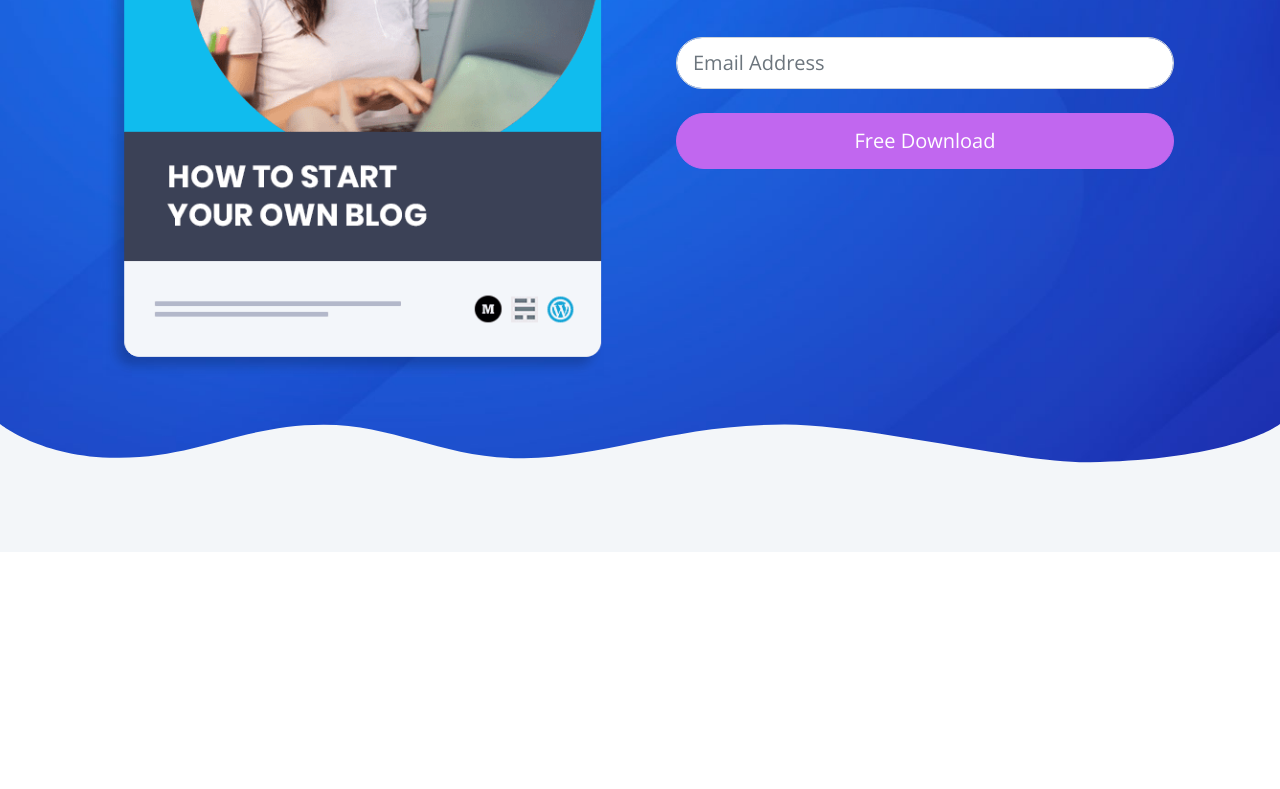
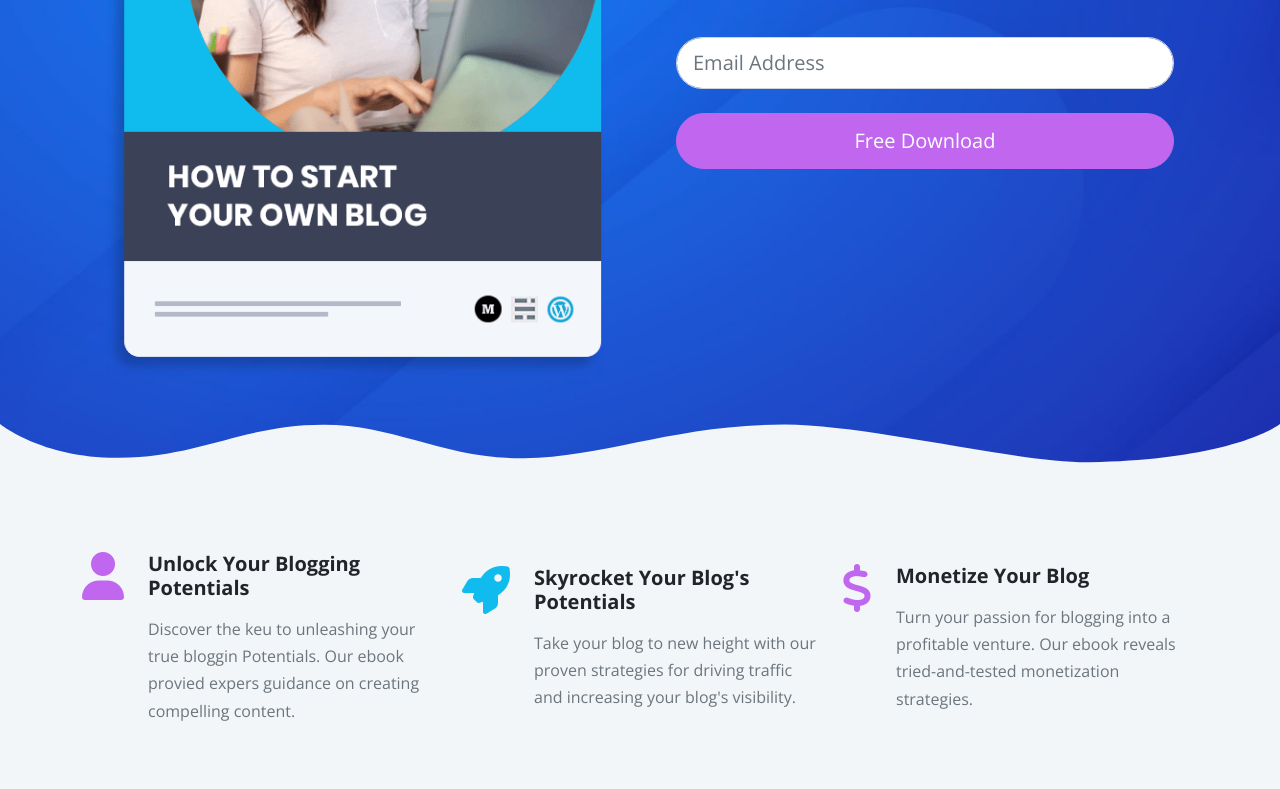
Before and after one commit to codeplan73/ebook-website, a website: page index.html in a window 1280 px wide. Shown: the part 433-1222 px from the top of the page. Before the commit the page ends 985 px from the top, so only its background shows below. Drawn offline with nearby package versions, Linux system fonts and the light colour scheme; files that its build step writes are made by us from their sources.

Commit message:
completed icons section

```diff
--- a/index.html
+++ b/index.html
@@ -124,6 +124,44 @@
       </svg>
     </header>
 
+    <!-- icons -->
+    <section class="icons bg-light pb-5">
+      <div class="container-xl">
+        <div class="row hstack g-4">
+          <div class="col-md-4 d-flex gap-4">
+            <i class="fas fa-user fa-3x text-primary"></i>
+            <div>
+              <h5 class="fw-bold">Unlock Your Blogging Potentials</h5>
+              <p class="text-muted">
+                Discover the keu to unleashing your true bloggin Potentials. Our
+                ebook provied expers guidance on creating compelling content.
+              </p>
+            </div>
+          </div>
+          <div class="col-md-4 d-flex gap-4">
+            <i class="fas fa-rocket fa-3x text-secondary"></i>
+            <div>
+              <h5 class="fw-bold">Skyrocket Your Blog's Potentials</h5>
+              <p class="text-muted">
+                Take your blog to new height with our proven strategies for
+                driving traffic and increasing your blog's visibility.
+              </p>
+            </div>
+          </div>
+          <div class="col-md-4 d-flex gap-4">
+            <i class="fas fa-dollar fa-3x text-primary"></i>
+            <div>
+              <h5 class="fw-bold">Monetize Your Blog</h5>
+              <p class="text-muted">
+                Turn your passion for blogging into a profitable venture. Our
+                ebook reveals tried-and-tested monetization strategies.
+              </p>
+            </div>
+          </div>
+        </div>
+      </div>
+    </section>
+
     <script src="js/bootstrap.bundle.min.js"></script>
     <script src="js/script.js"></script>
   </body>
--- a/scss/styles.scss
+++ b/scss/styles.scss
@@ -6,3 +6,14 @@
   background: url(../images/header-background.jpg) center center no-repeat;
   background-size: cover;
 }
+
+@media (max-width: 1000px) {
+  .hero .img-container {
+    display: flex;
+    justify-content: center;
+  }
+
+  .hero .text-container {
+    text-align: center;
+  }
+}
```
